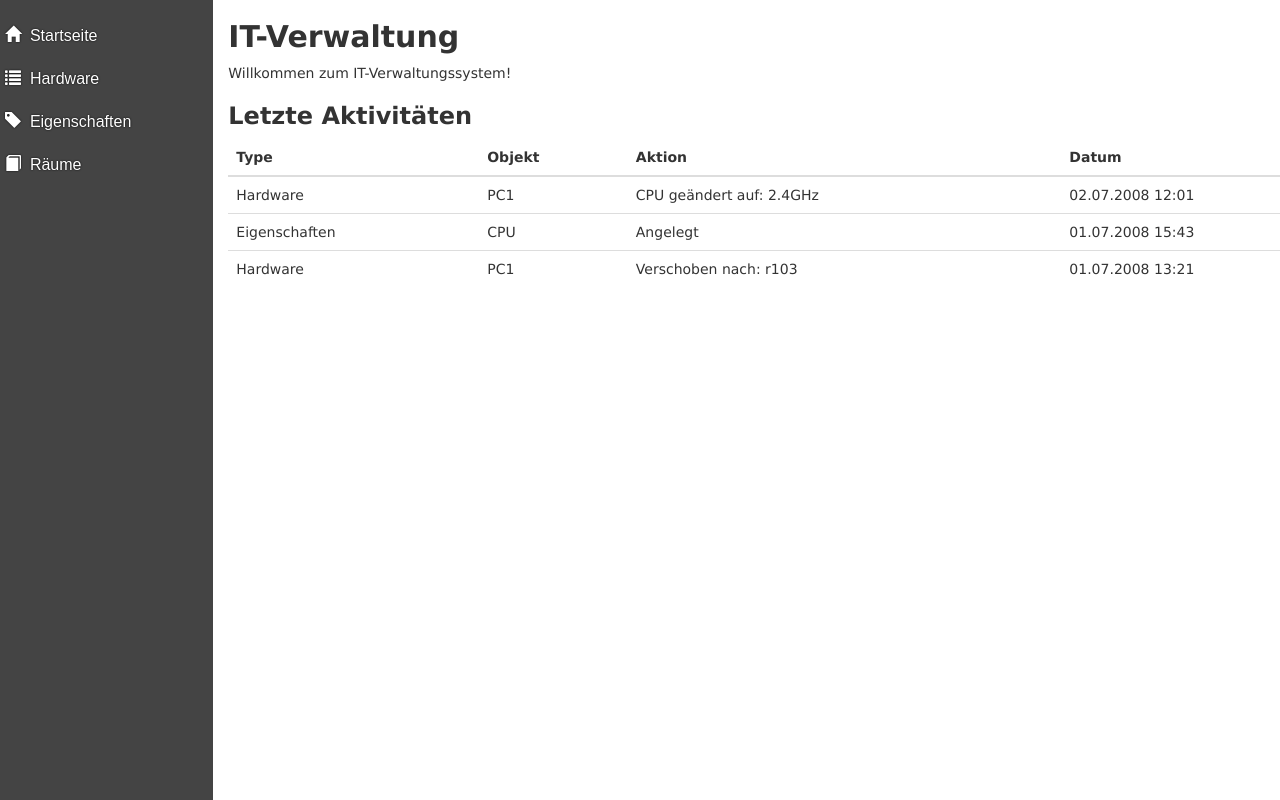
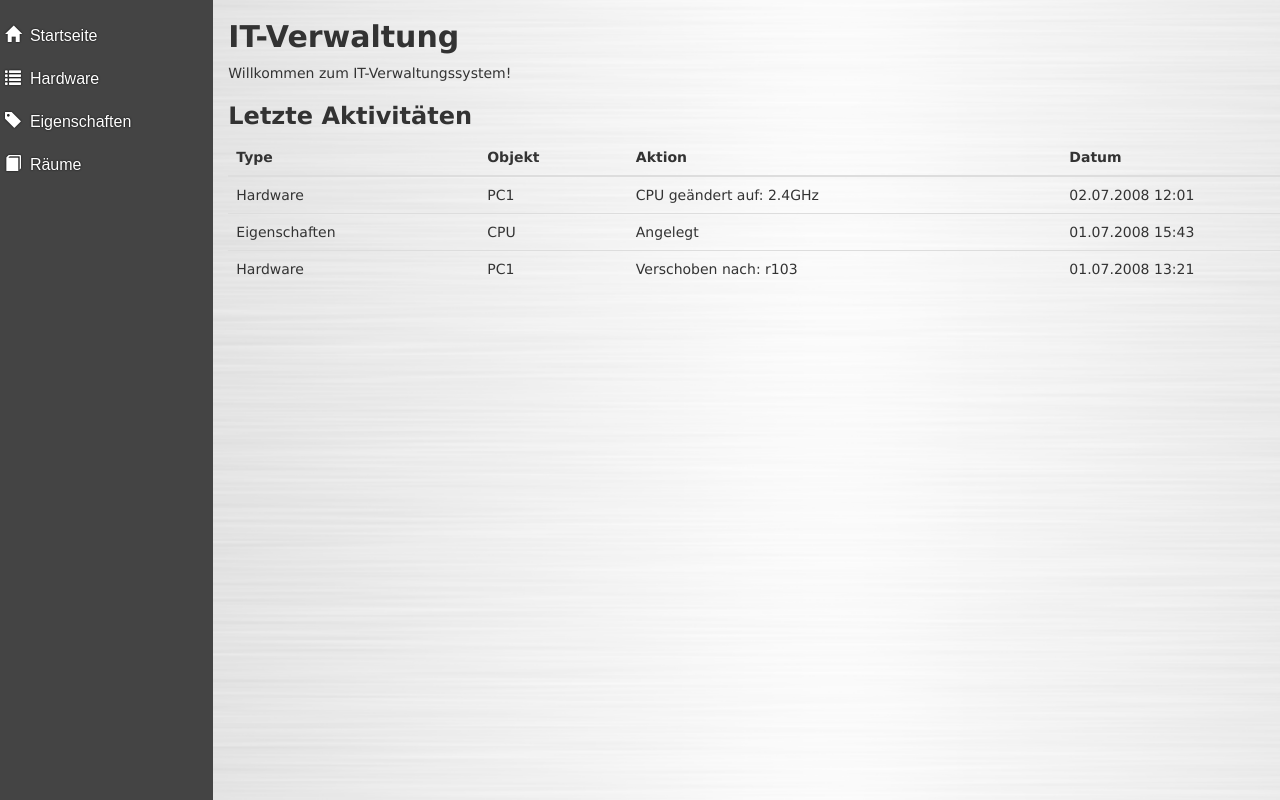
Before and after one commit to IFA11C/Verwaltung, a PHP site: page /index.php in a window 1280 px wide. Run offline with PHP 8.4, Linux system fonts and the light colour scheme.

Commit message:
table design

```diff
--- a/css/style.css
+++ b/css/style.css
@@ -110,7 +110,8 @@ hr {
 }
 
 #main {
-    background: #fff;
+    background-image: url('../img/background.png');
+    background-size: cover;
     padding-left: 0;
     padding-right: 0;
 }
```
Also changed, not shown: img/background.png (added).
